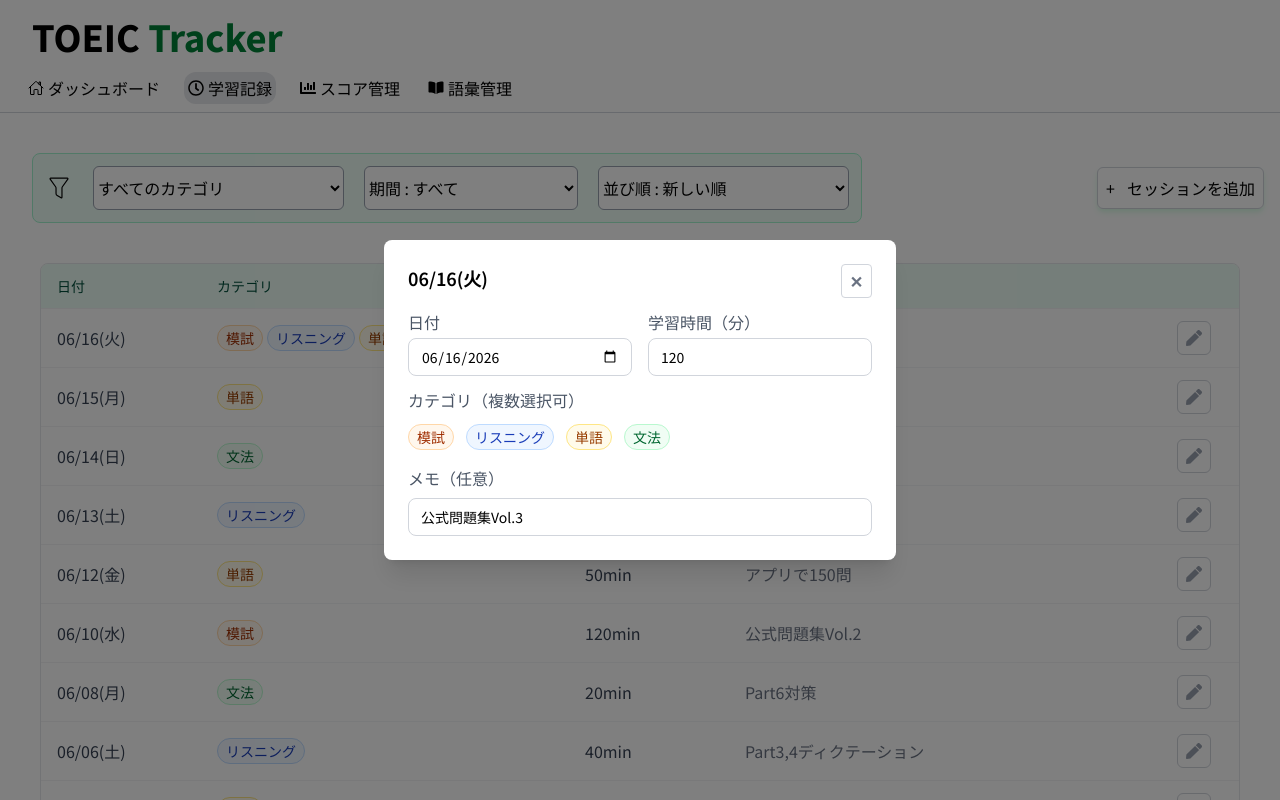
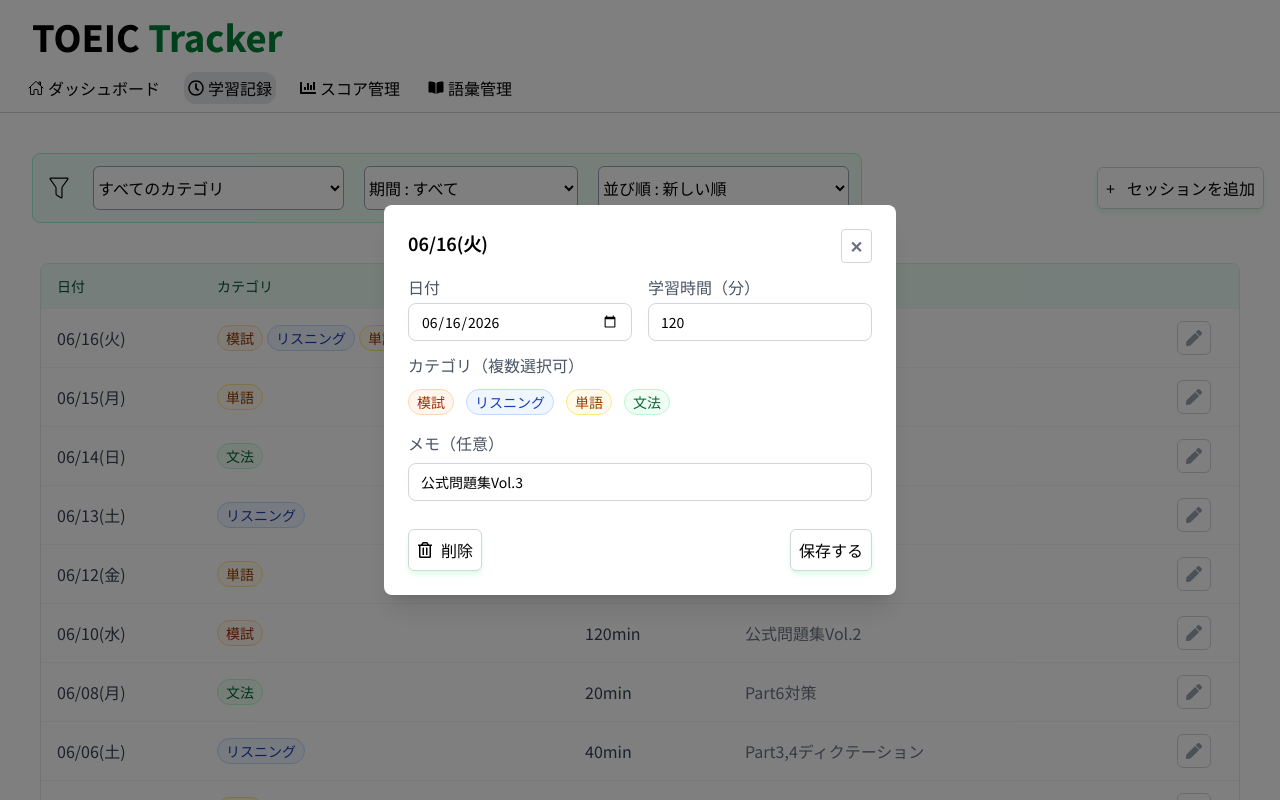
Before and after one commit to k-tomida/toeic-tracker, a React (Vite) app in the folder frontend/: page /study-sessions in a window 1280 px wide. Both pictures are taken after a click on the button 1194 px from the left and 338 px from the top of the page. Shown: the top 800 px of the page. Built offline with nearby package versions, Linux system fonts and the light colour scheme.

Commit message:
feat: ポップアップに削除ボタンと保存ボタンの追加

```diff
--- a/frontend/src/modules/PopUp.tsx
+++ b/frontend/src/modules/PopUp.tsx
@@ -1,6 +1,8 @@
 import { useState } from "react";
 import type { tableType } from "../types/tableType";
 import { formatDate } from "../utils/formatDate";
+import { Button } from "../ui/Button";
+import { FaRegTrashAlt } from "react-icons/fa";
 
 type Props = {
     onClose: () => void;
@@ -29,7 +31,6 @@ export const PopUp = ({ onClose, data }: Props) => {
     };
 
     return (
-
         <div className="fixed inset-0 bg-black/50 flex items-center justify-center z-50">
             <div className="bg-white rounded-lg shadow-xl p-6 w-full max-w-lg mx-4">
                 <div className="flex justify-between items-start">
@@ -77,7 +78,7 @@ export const PopUp = ({ onClose, data }: Props) => {
                     </div>
                 </div>
                 {/* メモ */}
-                <div>
+                <div className="my-3">
                     <h2 className="text-gray-600 mb-2">メモ（任意）</h2>
                     <input
                         type="text"
@@ -86,6 +87,15 @@ export const PopUp = ({ onClose, data }: Props) => {
                         className="border border-gray-300 rounded-lg px-3 py-2 text-sm w-full"
                     />
                 </div>
+                {/* 削除ボタンと保存ボタン */}
+                <div className="flex justify-between mt-7 ">
+                    <Button onClick={onClose}>
+                        <span className="flex gap-2 items-center">
+                            <FaRegTrashAlt /> 削除
+                        </span>
+                    </Button>
+                    <Button onClick={onClose}>保存する</Button>
+                </div>
             </div>
         </div>
     )
--- a/frontend/src/ui/Button.tsx
+++ b/frontend/src/ui/Button.tsx
@@ -5,7 +5,7 @@ type Props = {
     onClick?: () => void;
 };
 
-export const Button = ({ children, }: Props) => {
+export const Button = ({ children, onClick }: Props) => {
     return (
         <button
             className="
@@ -19,7 +19,8 @@ export const Button = ({ children, }: Props) => {
             duration-200
             hover:-translate-y-0.5
             cursor-pointer
-            active:bg-gray-200">
+            active:bg-gray-200"
+            onClick={onClick}>
             {children}
         </button>
     );
```
